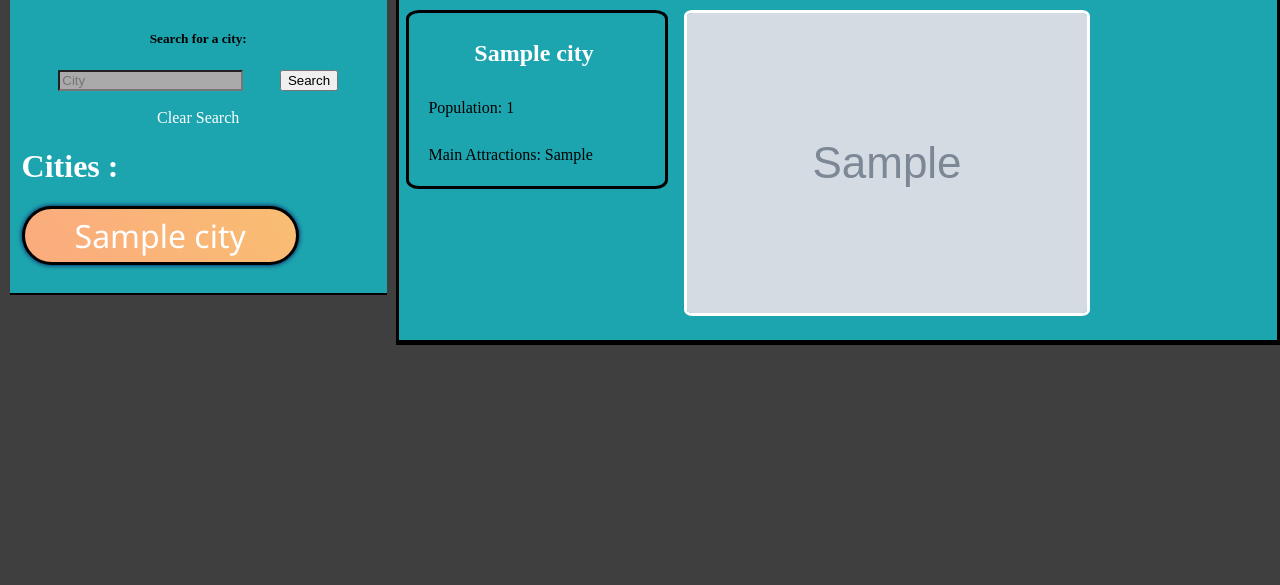
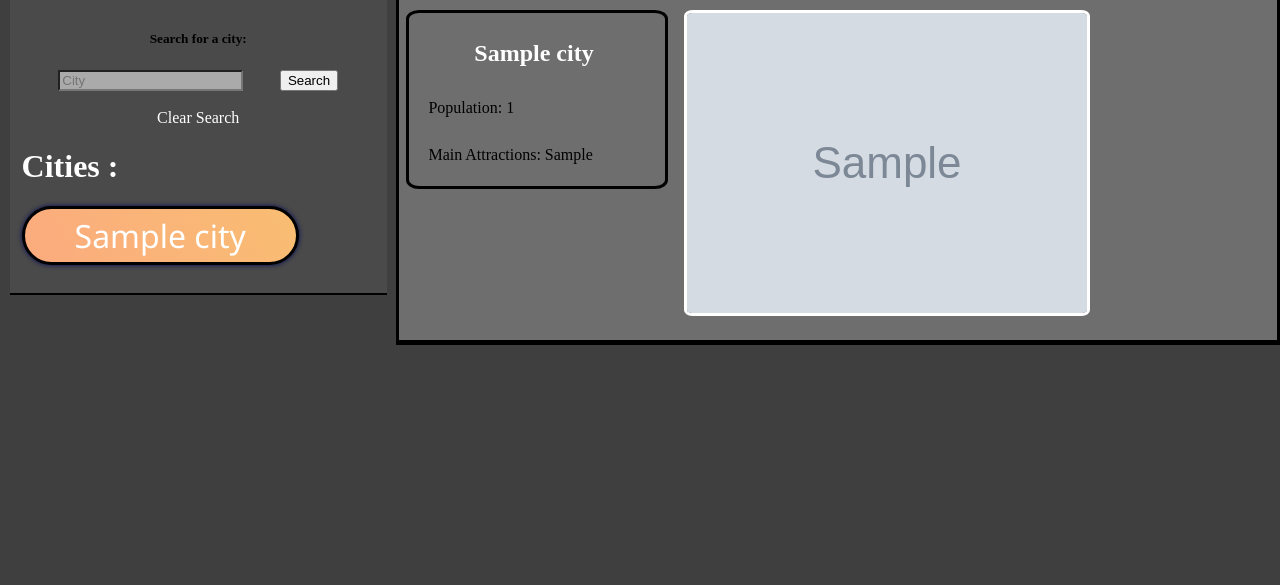
Before and after one commit to maxmcgrath1/Project_Wayfarer, a Django app: page /cities/ in a window 1280 px wide; the page is wider, and only the part inside the window is pictured. Shown: the part 99-684 px from the top of that part. Run offline with Django 4.2, Linux system fonts and the light colour scheme; tables that the repository leaves empty hold one stand-in row (values such as "Sample post"); grey boxes marked "Sample" are stand-in pictures.

Commit message:
trying to get the javascript working

```diff
--- a/main_app/static/scripts/main.js
+++ b/main_app/static/scripts/main.js
@@ -0,0 +1,14 @@
+const cityBtns = $('.b1')
+const eachCity = $('.container-city')
+console.log(cityBtns.length)
+function cityBtnClicker(compare) {
+    console.log('working')
+    for (i=0; i< eachCity.length;i++) {
+        if (eachCity[i].val() !== compare) {
+            eachCity[i].hide()
+        }
+    }
+}
+for (i=0; i<cityBtns.length;i++) {
+    cityBtns[i].addEventListener('click',cityBtnClicker(cityBtns[i].val()))
+}
--- a/main_app/static/styles/city_list.css
+++ b/main_app/static/styles/city_list.css
@@ -15,14 +15,14 @@ div.city-list {
     border-right-width: 1px;
     height: max-content;
     overflow-y: scroll;
-    background-color: #1da5af;
+    background-color: #4a4a4a;
     min-width: max-content;
     width: calc(var(--VH) * .48);
     transition: 0.8s;
 }
 div.each-city {
     margin-left: calc(var(--VH) * 0.012) ;
-    background-color: #1da5af;
+    background-color: #6e6e6e;
     border-top: solid;
     border-bottom: solid;
     border-width: 2px;
--- a/main_app/templates/city_list.html
+++ b/main_app/templates/city_list.html
@@ -27,14 +27,14 @@ Cities
         </h1>
         <div class="city-btns">
             {% for city in cities%}
-            <button class="city-btn">{{city.name}}</button>
+            <button value="{{city.name}}" class="city-btn b1">{{city.name}}</button>
             {% endfor %}
         </div>
     </div>
     <div class="each-city">
         <div class="cities-container">
             {% for city in cities %}
-            <div class="container-city">
+            <div value={{city.name}} class="container-city">
                 <div class="city-info-container">
                     <a class="city-link" href="{% url 'city_detail' city.pk %}">
                         <h2 class="city-name">{{city.name}}</h2>
```
